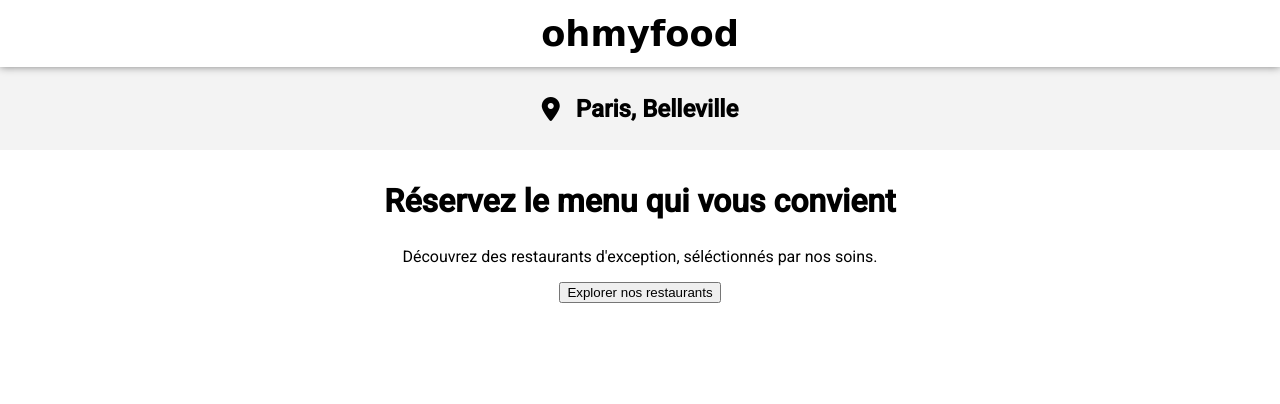
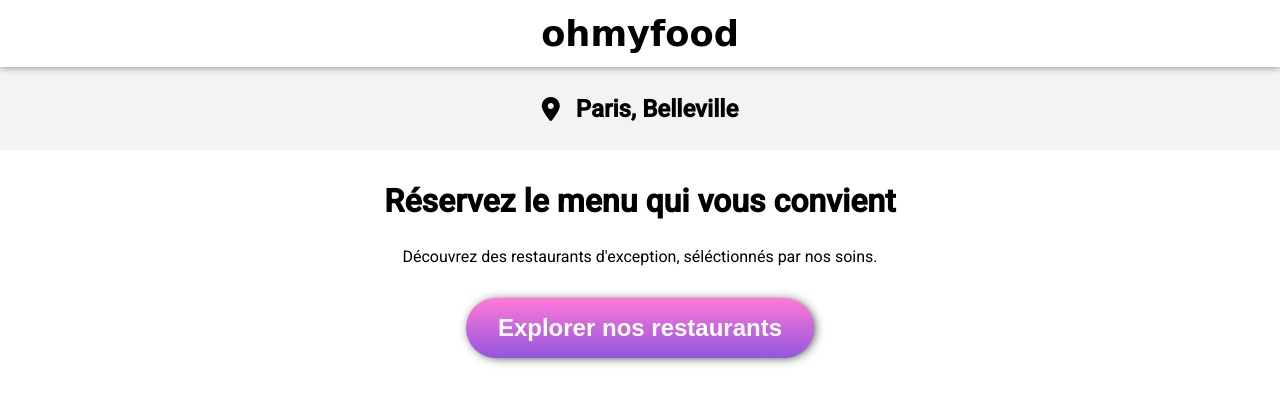
Before and after one commit to BMaxOpenC/MaximeBernard__12102021, a plain HTML site: page Index.html in a window 1280 px wide. Drawn offline with Linux system fonts and the light colour scheme; a web font is replaced by a local one.

Commit message:
Style Css bouton "Explorer"

```diff
--- a/style.css
+++ b/style.css
@@ -52,3 +52,21 @@ main .city i {
 .explorer p {
     font-size: 1rem;
 }
+
+.explorer button {
+   color: white;
+   font-size: 1.5rem;
+   font-weight: bold;
+   padding: 1rem 2rem;
+   margin-top: 1rem;
+   border: none;
+   border-radius: 2rem;
+   box-shadow: 2px 1px 12px -3px black;
+   background-image: linear-gradient(to top, #9356DC, #FF79DA );
+   transition: transform 300ms
+}
+
+.explorer button:hover {
+    transform: scale(1.015);
+    opacity: 0.9;
+}
```
